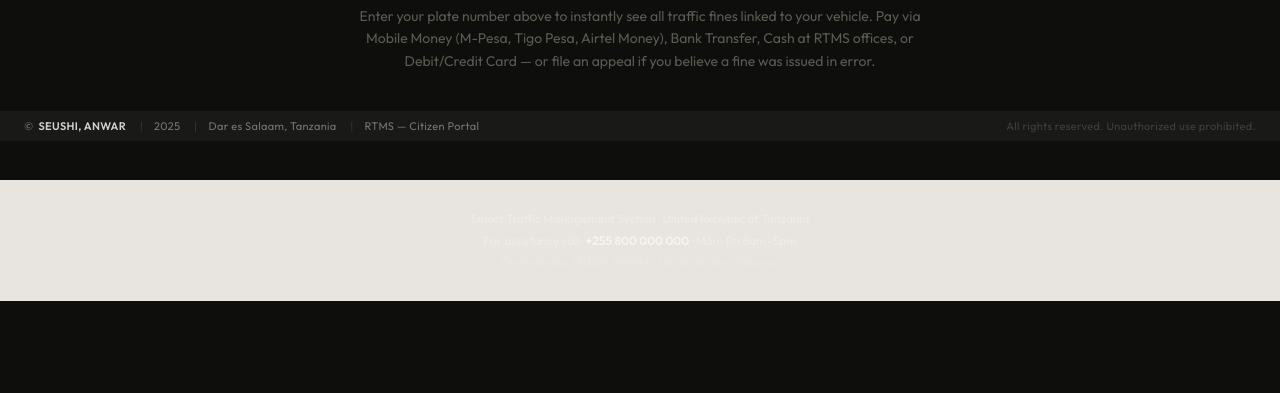
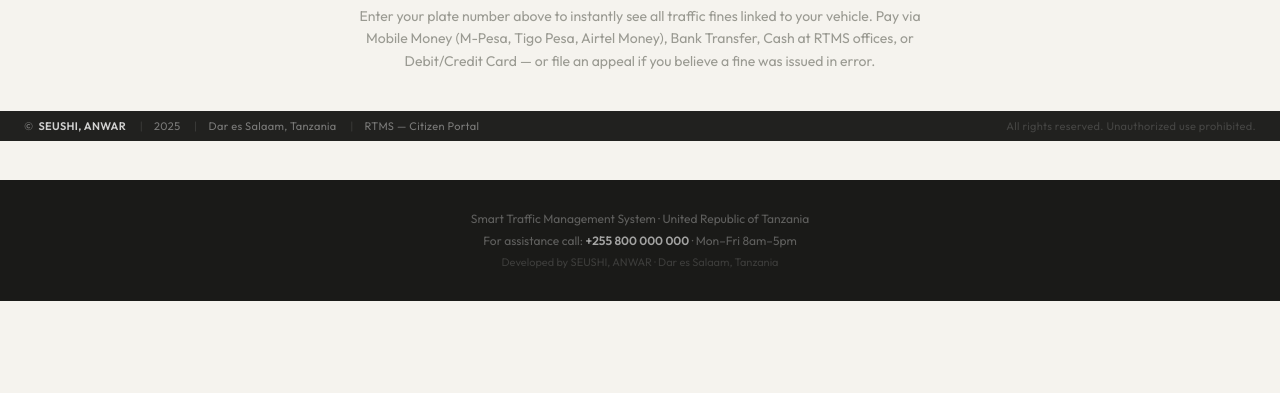
Before and after one commit to anwaradili61-dotcom/rtms-traffic-system, a website: page citizen-portal.html in a window 1280 px wide. Shown: the part 659-1052 px from the top of the page. Drawn offline with nearby package versions, Linux system fonts and the light colour scheme.

Commit message:
Fix 3 JS syntax errors in camera-view, restore citizen portal light theme

```diff
--- a/citizen-portal.html
+++ b/citizen-portal.html
@@ -7,16 +7,16 @@
 <link href="https://fonts.googleapis.com/css2?family=Playfair+Display:wght@400;700;900&family=Outfit:wght@300;400;500;600&display=swap" rel="stylesheet"/>
 <style>
 :root{
-  --bg:#0e0e0c;--bg2:#161614;--bg3:#1e1e1a;
-  --ink:#e8e4df;--ink2:#a8a49e;--ink3:#5a5a52;
-  --accent:#e05a2b;--accent2:#f07040;
-  --green:#1a9a5a;--green-bg:rgba(26,154,90,.12);
-  --red:#e05a2b;--red-bg:rgba(224,90,43,.1);
-  --amber:#c09020;--amber-bg:rgba(192,144,32,.1);
-  --blue:#2a6acb;--blue-bg:rgba(42,106,203,.1);
-  --border:#2e2e28;
-  --shadow:0 2px 20px rgba(0,0,0,.4);
-  --shadow2:0 8px 40px rgba(0,0,0,.6);
+  --bg:#f5f3ee;--bg2:#ffffff;--bg3:#edeae3;
+  --ink:#1a1a18;--ink2:#4a4a45;--ink3:#9a9a92;
+  --accent:#c8451a;--accent2:#e05a2b;
+  --green:#1a7a4a;--green-bg:#e8f5ee;
+  --red:#c8451a;--red-bg:#fdf0ec;
+  --amber:#b07a10;--amber-bg:#fdf5e0;
+  --blue:#1a4a8a;--blue-bg:#eaf0fc;
+  --border:#dedad2;
+  --shadow:0 2px 20px rgba(26,26,24,.08);
+  --shadow2:0 8px 40px rgba(26,26,24,.14);
   --head:'Playfair Display',serif;
   --body:'Outfit',sans-serif;
 }
```
Also changed, not shown: camera-view.html (+2 -2 lines).
